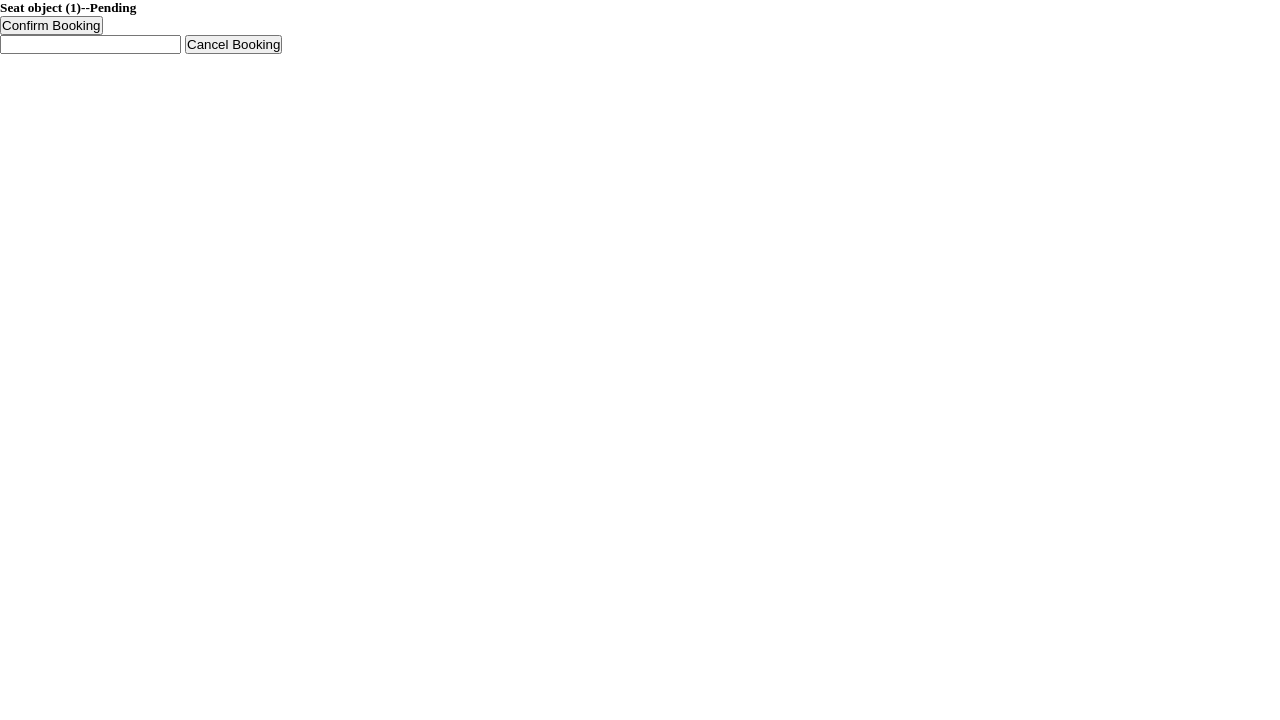
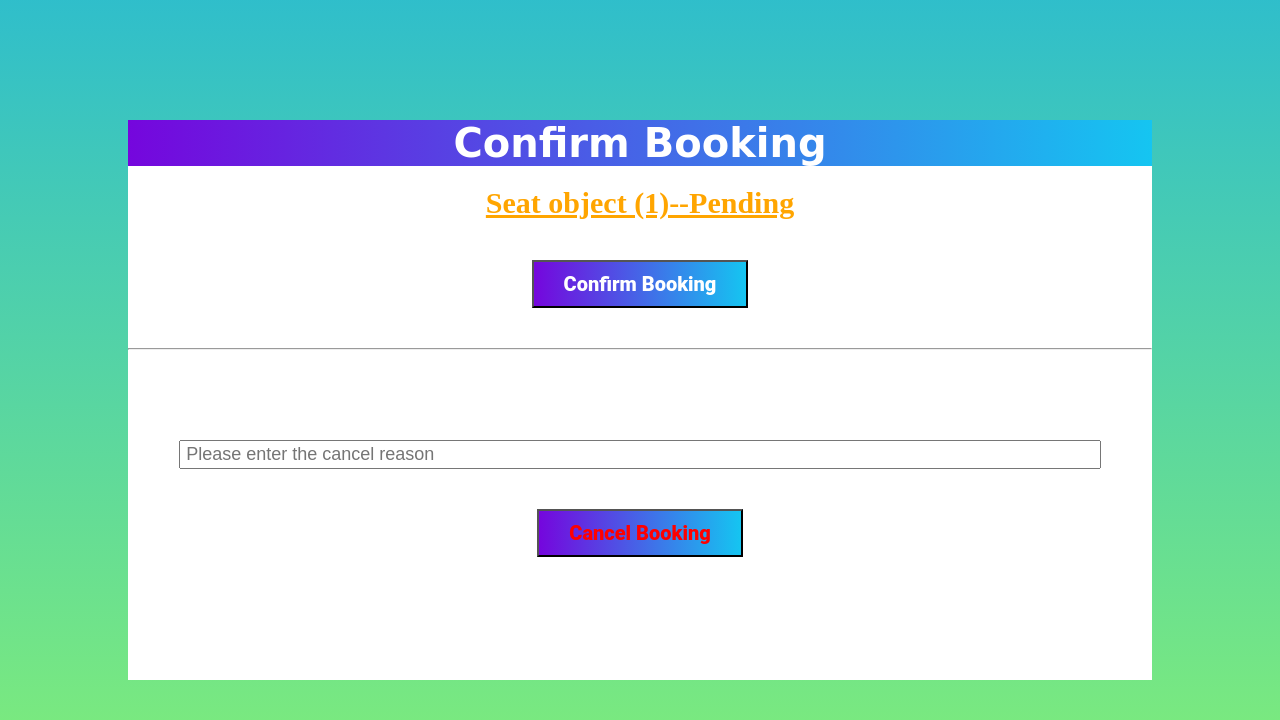
Before and after one commit to Sidd438/DBMSproject, a Django app: template flights/templates/booking.html in a window 1280 px wide. Shown: the top 720 px of the page. Run offline with Django 4.2, Linux system fonts and the light colour scheme; the template is opened without the code that fills it: values that come from a table or form of the project are taken from there, others are empty; tables that the repository leaves empty hold one stand-in row (values such as "Sample post").

```diff
--- a/flights/templates/booking.html
+++ b/flights/templates/booking.html
@@ -10,24 +10,37 @@
   </head>
 
   <body>
-    <h5>{{ booking.seat }}--{{ booking.status }}</h5>
+    <div class="big">
+      <div class="header">Confirm Booking</div>
+      <h5 class="orange">{{ booking.seat }}--{{ booking.status }}</h5>
       {% if booking.status == "Pending" %}
       <form action="." method="post">
         {% csrf_token %}
         <input type="hidden" name="seat_id" value="{{ booking.seat_id }}" />
         <input type="hidden" name="booking_id" value="{{ booking.id }}" />
         <input type="hidden" name="status" value="confirm" />
+        <center>
           <input type="submit" value="Confirm Booking" />
+        </center>
       </form>
+      <hr />
       <form action="." method="post">
         {% csrf_token %}
         <input type="hidden" name="seat_id" value="{{ booking.seat_id }}" />
         <input type="hidden" name="booking_id" value="{{ booking.id }}" />
         <input type="hidden" name="status" value="cancel" />
-      <input type="input" name="cancel_reason" value=""/>
+        <input
+          type="input"
+          name="cancel_reason"
+          value=""
+          placeholder="Please enter the cancel reason"
+        /><br />
+        <center>
           <input type="submit" value="Cancel Booking" />
+        </center>
       </form>
       {% endif %}
+    </div>
     <!-- Optional JavaScript; choose one of the two! -->
 
     <!-- Option 1: Bootstrap Bundle with Popper -->
--- a/flights/templates/seatlist.html
+++ b/flights/templates/seatlist.html
@@ -26,6 +26,7 @@
         <div class="seat">{{seat.name}}</div>
       </div>
       <h6 class="bookedbyyou">Booked By You</h6>
+      <h6 class="margin">Status -- {{seat.status}}</h6>
       <form method="get" action="/flights/booking/">
         <input type="hidden" name="seat_id" value="{{seat.id}}" />
         <input type="hidden" name="booking_id" value="{{seat.booking_id}}" />
--- a/static/booking.css
+++ b/static/booking.css
@@ -3,3 +3,62 @@
     padding:0;
     box-sizing:border-box;
 }
+html{
+    background-image: linear-gradient(
+      rgb(25, 183, 197, 0.9),
+      rgb(98, 233, 86, 0.8)
+    );
+    background-attachment: fixed;
+    background-size: cover;
+    scroll-behavior: smooth;
+}
+.header{
+    background-image: linear-gradient(90deg, rgb(117, 6, 221), rgb(21, 197, 241));
+    color:white;
+    font-family: 'Alkatra', cursive;
+    font-size: 40px;
+    font-weight: 900;
+    text-align: center;
+}
+.big{
+    width:80vw;
+    height:70vh;
+    background-color: white;
+    margin-left:10vw;
+    margin-top: 15vh;
+}
+.orange{
+    color:orange;
+    font-size: 30px;
+    text-align: center;
+    margin-top:20px;
+    text-decoration: underline;
+}
+input[value="Confirm Booking"]{
+    background-image: linear-gradient(90deg, rgb(117, 6, 221), rgb(21, 197, 241));
+    color:white;
+    font-family: 'Roboto';
+    font-size: 20px;
+    font-weight: 900;
+    text-align: center;
+    padding:10px 30px;
+    margin-top:40px;
+    margin-bottom: 40px;
+}
+input[name="cancel_reason"]{
+    width:90%;
+    margin-top:90px;
+    padding:2px 5px;
+    margin-left:5%;
+    font-size: 18px;
+}
+input[value="Cancel Booking"]{
+    background-image: linear-gradient(90deg, rgb(117, 6, 221), rgb(21, 197, 241));
+    color:red;
+    font-family: 'Roboto';
+    font-size: 20px;
+    font-weight: 900;
+    text-align: center;
+    padding:10px 30px;
+    margin-top:40px;
+}
--- a/static/seatlist.css
+++ b/static/seatlist.css
@@ -55,3 +55,6 @@ input[value="Book Seat"]{
     color:rgb(52, 172, 9);
     /* background-color: red; */
 }
+.margin{
+    margin-left:30px;
+}
```
Also changed, not shown: flights/templates/bookinglist.html (line endings or trailing spaces). Lines whose indentation alone changed are shown as unchanged.
